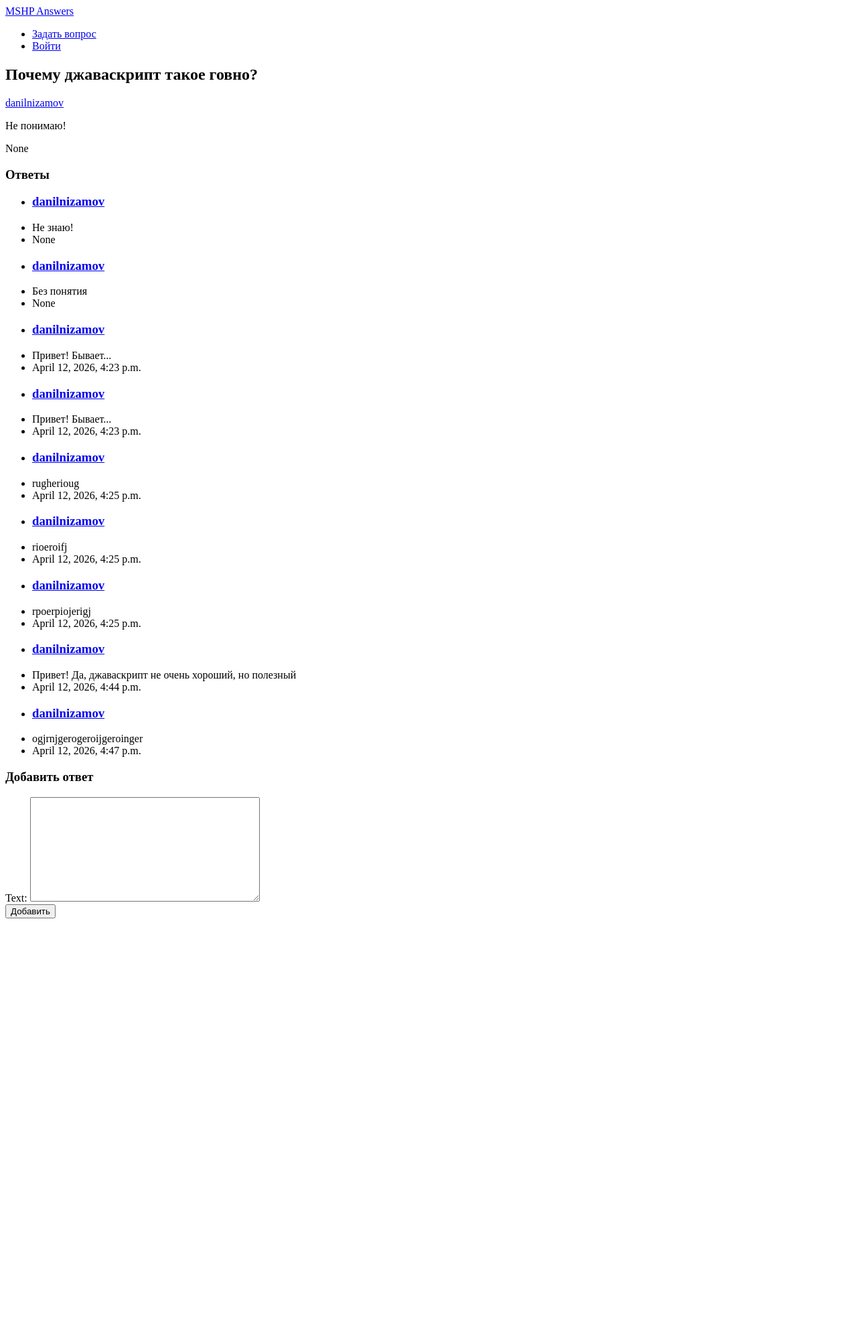
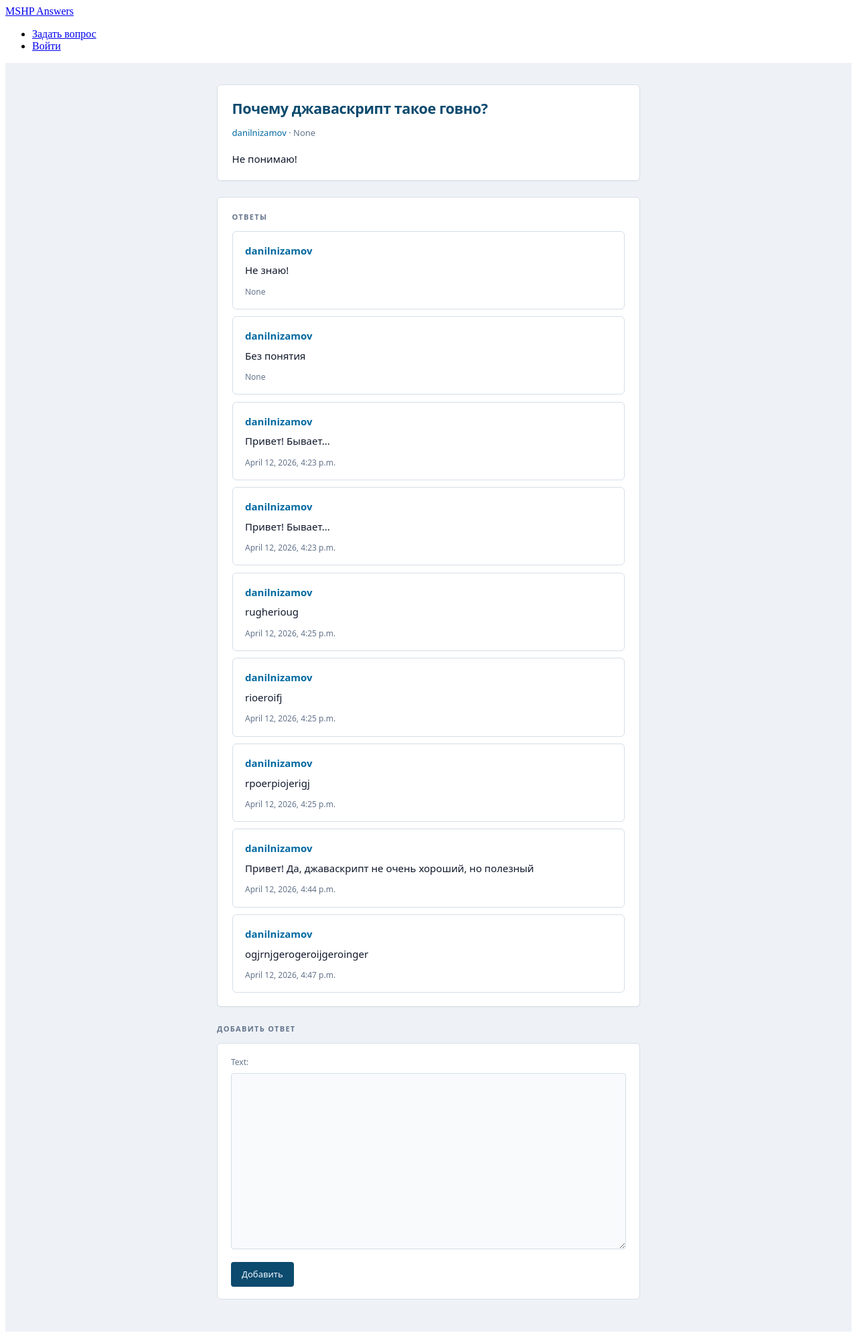
Before and after one commit to savereks/MSHP-answers, a Django app: page /question/1/ in a window 1280 px wide. Shown: the whole page at 67% size. Before the commit the page ends 1371 px from the top, so only its background shows below. Run offline with Django 5.2, Linux system fonts and the light colour scheme; data comes from the database, SQL or seed files in the repository; both versions use the stored data as it was after the commit.

Commit message:
sample styling

```diff
--- a/templates/question.html
+++ b/templates/question.html
@@ -1,22 +1,208 @@
 {% extends 'base.html' %}
 
 {% block content %}
-<h2>{{ question.title }}</h2>
-<p><a href="/accounts/profile/<int:author_id>">{{ question.author }}</a></p>
-<p>{{ question.text }}</p>
-<p>{{ question.created_at }}</p>
-<h3>Ответы</h3>
-<ul>
+<style>
+  .question-page-shell {
+    --qp-bg: #eef2f7;
+    background: var(--qp-bg);
+    min-height: calc(100vh - 3rem);
+    padding: 2rem 0 3rem;
+  }
+  .question-page {
+    --qp-surface: #ffffff;
+    --qp-border: #d5dee8;
+    --qp-text: #0f172a;
+    --qp-muted: #64748b;
+    --qp-accent: #0c4a6e;
+    --qp-link: #0369a1;
+    --qp-radius: 6px;
+    max-width: 42rem;
+    margin: 0 auto;
+    padding: 0 1.25rem;
+    font-family: ui-sans-serif, system-ui, -apple-system, "Segoe UI", Roboto, sans-serif;
+    font-size: 0.9375rem;
+    line-height: 1.6;
+    color: var(--qp-text);
+    box-sizing: border-box;
+  }
+  .question-page-shell *,
+  .question-page-shell *::before,
+  .question-page-shell *::after {
+    box-sizing: border-box;
+  }
+  .question-page a {
+    color: var(--qp-link);
+    text-decoration: none;
+    border-bottom: 1px solid transparent;
+    transition: border-color 0.15s ease, color 0.15s ease;
+  }
+  .question-page a:hover {
+    border-bottom-color: var(--qp-link);
+  }
+  .question-page .qp-card {
+    background: var(--qp-surface);
+    border: 1px solid var(--qp-border);
+    border-radius: var(--qp-radius);
+    padding: 1.25rem 1.35rem;
+    margin-bottom: 1.5rem;
+    box-shadow: 0 1px 2px rgba(15, 23, 42, 0.04);
+  }
+  .question-page .qp-title {
+    margin: 0 0 0.75rem;
+    font-size: 1.35rem;
+    font-weight: 600;
+    letter-spacing: -0.02em;
+    line-height: 1.35;
+    color: var(--qp-accent);
+  }
+  .question-page .qp-meta {
+    margin: 0 0 1rem;
+    font-size: 0.8125rem;
+    color: var(--qp-muted);
+    font-variant-numeric: tabular-nums;
+  }
+  .question-page .qp-meta time,
+  .question-page .qp-answer time {
+    font-variant-numeric: tabular-nums;
+  }
+  .question-page .qp-body {
+    margin: 0;
+    white-space: pre-wrap;
+    word-break: break-word;
+  }
+  .question-page .qp-section-label {
+    margin: 0 0 0.75rem;
+    font-size: 0.6875rem;
+    font-weight: 600;
+    letter-spacing: 0.12em;
+    text-transform: uppercase;
+    color: var(--qp-muted);
+  }
+  .question-page .qp-answers {
+    list-style: none;
+    margin: 0;
+    padding: 0;
+  }
+  .question-page .qp-answer {
+    background: var(--qp-surface);
+    border: 1px solid var(--qp-border);
+    border-radius: var(--qp-radius);
+    padding: 1rem 1.15rem;
+    margin-bottom: 0.65rem;
+  }
+  .question-page .qp-answer:last-child {
+    margin-bottom: 0;
+  }
+  .question-page .qp-answer h3 {
+    margin: 0 0 0.35rem;
+    font-size: 0.9375rem;
+    font-weight: 600;
+  }
+  .question-page .qp-answer .qp-answer-text {
+    margin: 0;
+    white-space: pre-wrap;
+    word-break: break-word;
+  }
+  .question-page .qp-answer time {
+    display: block;
+    margin-top: 0.65rem;
+    font-size: 0.75rem;
+    color: var(--qp-muted);
+  }
+  .question-page .qp-form-wrap {
+    background: var(--qp-surface);
+    border: 1px solid var(--qp-border);
+    border-radius: var(--qp-radius);
+    padding: 1.15rem 1.25rem;
+    margin-top: 0.5rem;
+  }
+  .question-page .qp-form-wrap label {
+    display: block;
+    font-size: 0.75rem;
+    font-weight: 500;
+    color: var(--qp-muted);
+    margin-bottom: 0.4rem;
+  }
+  .question-page .qp-form-wrap textarea {
+    width: 100%;
+    min-height: 6rem;
+    padding: 0.65rem 0.75rem;
+    font: inherit;
+    color: var(--qp-text);
+    background: #f8fafc;
+    border: 1px solid var(--qp-border);
+    border-radius: 4px;
+    resize: vertical;
+  }
+  .question-page .qp-form-wrap textarea:focus {
+    outline: none;
+    border-color: #7dd3fc;
+    box-shadow: 0 0 0 2px rgba(14, 165, 233, 0.2);
+    background: var(--qp-surface);
+  }
+  .question-page .qp-submit {
+    margin-top: 0.85rem;
+    padding: 0.5rem 1rem;
+    font: inherit;
+    font-size: 0.8125rem;
+    font-weight: 500;
+    color: #f0f9ff;
+    background: var(--qp-accent);
+    border: none;
+    border-radius: 4px;
+    cursor: pointer;
+    transition: background 0.15s ease;
+  }
+  .question-page .qp-submit:hover {
+    background: #075985;
+  }
+  .question-page .qp-empty {
+    margin: 0;
+    font-size: 0.875rem;
+    color: var(--qp-muted);
+    font-style: italic;
+  }
+</style>
+
+<div class="question-page-shell">
+<div class="question-page">
+  <article class="qp-card" aria-labelledby="qp-q-title">
+    <h2 id="qp-q-title" class="qp-title">{{ question.title }}</h2>
+    <p class="qp-meta">
+      <a href="/accounts/profile">{{ question.author }}</a>
+      ·
+      <time datetime="{{ question.created_at|date:'c' }}">{{ question.created_at }}</time>
+    </p>
+    <p class="qp-body">{{ question.text }}</p>
+  </article>
+
+  <section class="qp-card" aria-labelledby="qp-answers-heading">
+    <h3 id="qp-answers-heading" class="qp-section-label">Ответы</h3>
+    {% if answers %}
+      <ul class="qp-answers">
         {% for answer in answers %}
-        <li><h3><a href="/accounts/profile/<int:author_id>">{{ answer.author }}</a></h3></li>
-        <li>{{ answer.text }}</li>
-        <li>{{ answer.created_at }}</li>
+          <li class="qp-answer">
+            <h3><a href="/accounts/profile">{{ answer.author }}</a></h3>
+            <p class="qp-answer-text">{{ answer.text }}</p>
+            <time datetime="{{ answer.created_at|date:'c' }}">{{ answer.created_at }}</time>
+          </li>
         {% endfor %}
       </ul>
-<h3>Добавить ответ</h3>
+    {% else %}
+      <p class="qp-empty">Пока нет ответов.</p>
+    {% endif %}
+  </section>
+
+  <section aria-labelledby="qp-form-heading">
+    <h3 id="qp-form-heading" class="qp-section-label">Добавить ответ</h3>
+    <div class="qp-form-wrap">
       <form method="post">
         {% csrf_token %}
         {{ answer_form }}
-    <button type="submit">Добавить</button>
+        <button type="submit" class="qp-submit">Добавить</button>
       </form>
+    </div>
+  </section>
+</div>
+</div>
 {% endblock %}
```
Also changed, not shown: db.sqlite3. Lines whose indentation alone changed are shown as unchanged.
